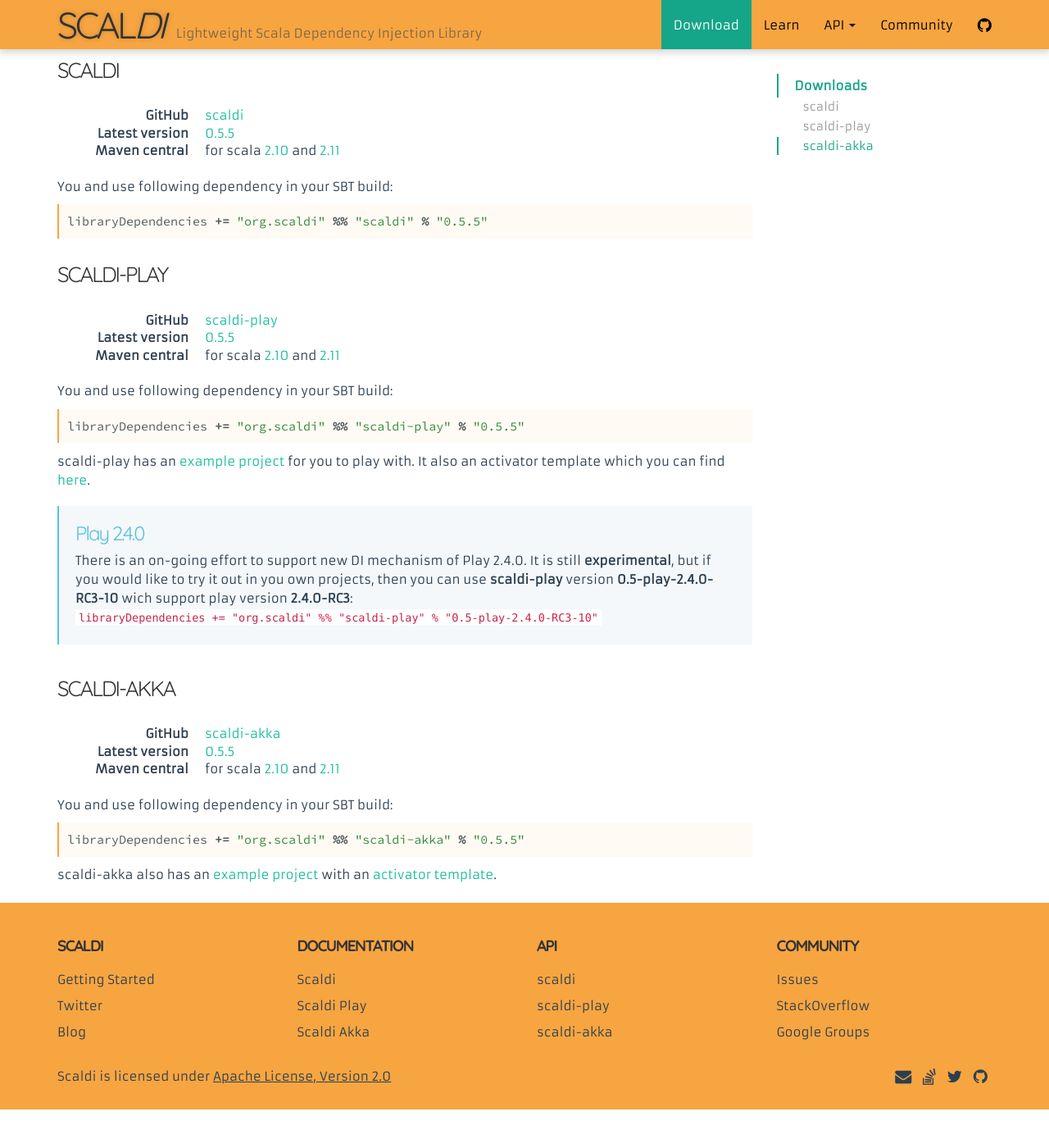
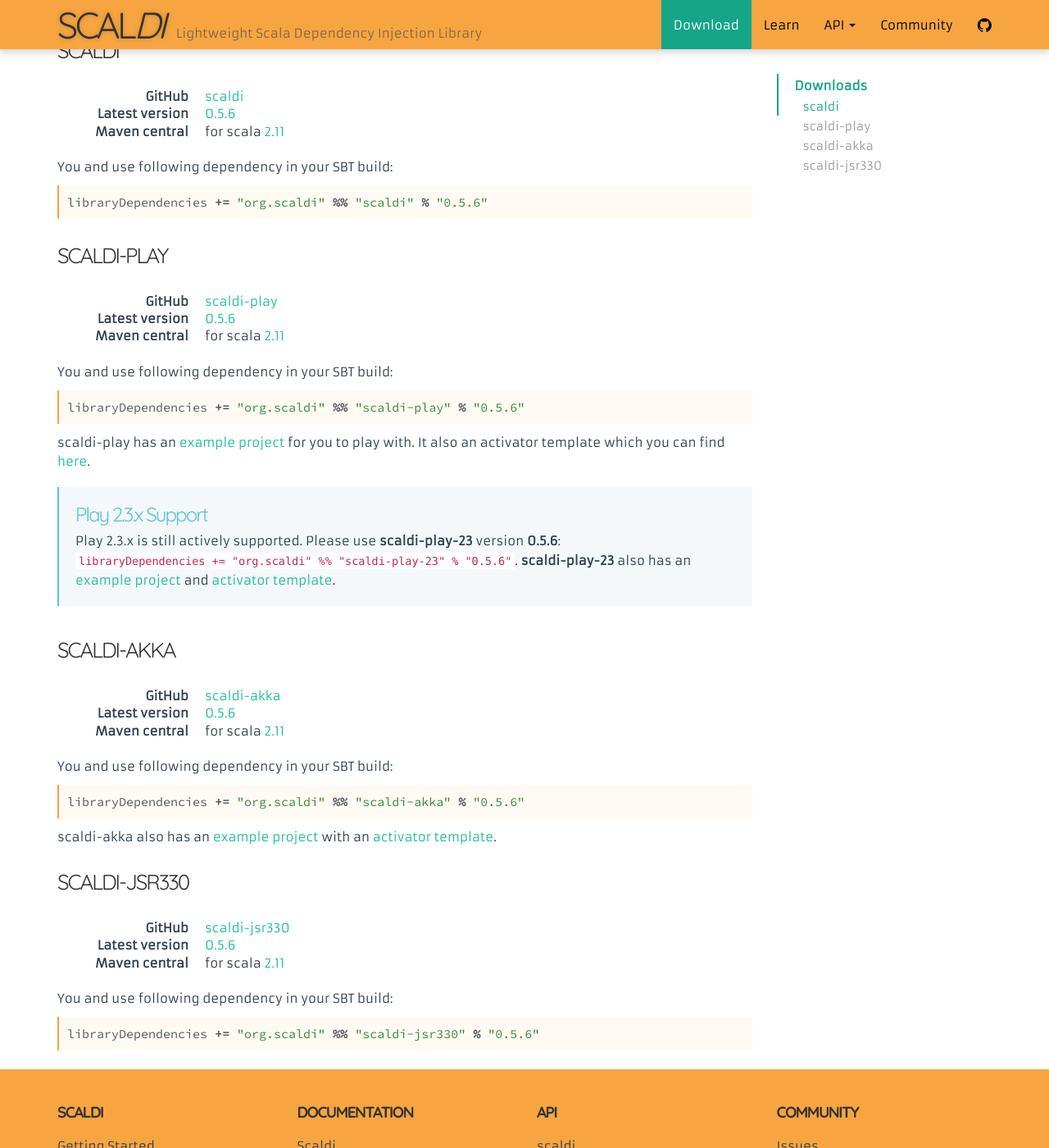
Before and after one commit to scaldi/scaldi-website, a Jekyll site: the page built from download.md, in a window 1280 px wide and 1400 px high, scrolled down 209 px. Shown: the whole window at 82% size. Built offline with Jekyll 4.4.1, drawn with Linux system fonts in a browser that asks for light colours; before the commit the page ends 1562 px from its top, so only the background shows below that; some of the changed text lies outside the part shown.

Commit message:
Updated downloads

```diff
--- a/_config.yml
+++ b/_config.yml
@@ -7,25 +7,23 @@
 domain: scaldi.org
 
 version:
-  scaldi: 0.5.5
-  scaldi-play: 0.5.5
-  scaldi-play-24: 0.5-play-2.4.0-RC3-10
-  play-24: 2.4.0-RC3
-  scaldi-akka: 0.5.5
-
-version-210:
-  scaldi: 0.3.2
-  scaldi-play: 0.3.3
-  scaldi-akka: 0.3.3
+  scaldi: 0.5.6
+  scaldi-jsr330: 0.5.6
+  scaldi-play: 0.5.6
+  scaldi-play-23: 0.5.6
+  scaldi-akka: 0.5.6
 
 link:
   scaldi-github: https://github.com/scaldi
   scaldi-maven: http://search.maven.org/#search%7Cga%7C1%7Cg%3A%22org.scaldi%22
   scaldi-releases: https://github.com/scaldi/scaldi/releases
+  scaldi-jsr330-releases: https://github.com/scaldi/scaldi-jsr330/releases
   scaldi-play-releases: https://github.com/scaldi/scaldi-play/releases
   scaldi-akka-releases: https://github.com/scaldi/scaldi-akka/releases
   scaldi-play-example-github: https://github.com/scaldi/scaldi-play-example
+  scaldi-play-example-github-23: https://github.com/scaldi/scaldi-play-2.3-example
   scaldi-play-example-template: https://typesafe.com/activator/template/scaldi-play-example
+  scaldi-play-example-template-23: http://www.typesafe.com/activator/template/scaldi-play-23-example
   scaldi-play-example-blog: http://hacking-scala.org/post/51407241538/easy-dependency-injection-in-play-framework-with-scaldi
   scaldi-akka-example-github: https://github.com/scaldi/scaldi-akka-example
   scaldi-akka-example-template: https://typesafe.com/activator/template/scaldi-akka-example
@@ -43,14 +41,17 @@
     scaldi-akka: http://scaldi.github.io/scaldi-akka/latest/api
   repo:
     scaldi: https://github.com/scaldi/scaldi
+    scaldi-jsr330: https://github.com/scaldi/scaldi-jsr330
     scaldi-play: https://github.com/scaldi/scaldi-play
     scaldi-akka: https://github.com/scaldi/scaldi-akka
   maven:
     scaldi: http://search.maven.org/#artifactdetails%7Corg.scaldi%7Cscaldi_
+    scaldi-jsr330: http://search.maven.org/#artifactdetails%7Corg.scaldi%7Cscaldi-jsr330_
     scaldi-play: http://search.maven.org/#artifactdetails%7Corg.scaldi%7Cscaldi-play_
     scaldi-akka: http://search.maven.org/#artifactdetails%7Corg.scaldi%7Cscaldi-akka_
   issues:
     scaldi: https://github.com/scaldi/scaldi/issues
+    scaldi-jsr330: https://github.com/scaldi/scaldi-jsr330/issues
     scaldi-play: https://github.com/scaldi/scaldi-play/issues
     scaldi-akka: https://github.com/scaldi/scaldi-akka/issues
   website: https://github.com/scaldi/scaldi-website
--- a/download.md
+++ b/download.md
@@ -9,7 +9,6 @@
 The latest version of the library is [{{site.version.scaldi}}]({{site.link.scaldi-releases}}).
 You can view and download the sources directly from the [GitHub repo]({{site.link.scaldi-github}}).
 If you want want to download jars, then please do so directly from the [maven central]({{site.link.scaldi-maven}}).
-Scaldi is cross-compiled with Scala version **2.10** and **2.11**.
 Starting from version **0.4** Scaldi only compiled with Scala version **2.11**. Below is a quick summary for every library.
 
 ### scaldi
@@ -18,8 +17,7 @@
   <dt>GitHub</dt><dd><a target="_blank" href="{{site.link.repo.scaldi}}">scaldi</a></dd>
   <dt>Latest version</dt><dd><a target="_blank" href="{{site.link.scaldi-releases}}">{{site.version.scaldi}}</a></dd>
   <dt>Maven central</dt><dd>
-    for scala <a target="_blank" href="{{site.link.maven.scaldi}}2.10%7C{{site.version-210.scaldi}}%7Cjar">2.10</a> and
-    <a target="_blank" href="{{site.link.maven.scaldi}}2.11%7C{{site.version.scaldi}}%7Cjar">2.11</a>
+    for scala <a target="_blank" href="{{site.link.maven.scaldi}}2.11%7C{{site.version.scaldi}}%7Cjar">2.11</a>
   </dd>
 </dl>
 
@@ -35,8 +33,7 @@
   <dt>GitHub</dt><dd><a target="_blank" href="{{site.link.repo.scaldi-play}}">scaldi-play</a></dd>
   <dt>Latest version</dt><dd><a target="_blank" href="{{site.link.scaldi-play-releases}}">{{site.version.scaldi-play}}</a></dd>
   <dt>Maven central</dt><dd>
-    for scala <a target="_blank" href="{{site.link.maven.scaldi-play}}2.10%7C{{site.version-210.scaldi-play}}%7Cjar">2.10</a> and
-    <a target="_blank" href="{{site.link.maven.scaldi-play}}2.11%7C{{site.version.scaldi-play}}%7Cjar">2.11</a>
+    for scala <a target="_blank" href="{{site.link.maven.scaldi-play}}2.11%7C{{site.version.scaldi-play}}%7Cjar">2.11</a>
   </dd>
 </dl>
 
@@ -49,9 +46,9 @@
 scaldi-play has an [example project]({{site.link.scaldi-play-example-github}}) for you to play with.
 It also an activator template which you can find [here]({{site.link.scaldi-play-example-template}}).
 
-{% include ext.html type="info" title="Play 2.4.0" %}
-There is an on-going effort to support new DI mechanism of Play 2.4.0. It is still **experimental**, but if you would like to try it out
-in you own projects, then you can use **scaldi-play** version **{{site.version.scaldi-play-24}}** wich support play version **{{site.version.play-24}}**: `libraryDependencies += "org.scaldi" %% "scaldi-play" % "{{site.version.scaldi-play-24}}"`
+{% include ext.html type="info" title="Play 2.3.x Support" %}
+Play 2.3.x is still actively supported. Please use **scaldi-play-23** version **{{site.version.scaldi-play-23}}**: `libraryDependencies += "org.scaldi" %% "scaldi-play-23" % "{{site.version.scaldi-play-23}}"`.
+**scaldi-play-23** also has an [example project]({{site.link.scaldi-play-example-github-23}}) and [activator template]({{site.link.scaldi-play-example-template-23}}).
 {% include cend.html %}
 
 ### scaldi-akka
@@ -60,8 +57,7 @@
   <dt>GitHub</dt><dd><a target="_blank" href="{{site.link.repo.scaldi-akka}}">scaldi-akka</a></dd>
   <dt>Latest version</dt><dd><a target="_blank" href="{{site.link.scaldi-akka-releases}}">{{site.version.scaldi-akka}}</a></dd>
   <dt>Maven central</dt><dd>
-    for scala <a target="_blank" href="{{site.link.maven.scaldi-akka}}2.10%7C{{site.version-210.scaldi-akka}}%7Cjar">2.10</a> and
-    <a target="_blank" href="{{site.link.maven.scaldi-akka}}2.11%7C{{site.version.scaldi-akka}}%7Cjar">2.11</a>
+    for scala <a target="_blank" href="{{site.link.maven.scaldi-akka}}2.11%7C{{site.version.scaldi-akka}}%7Cjar">2.11</a>
   </dd>
 </dl>
 
@@ -72,3 +68,19 @@
 {% endhighlight %}
 
 scaldi-akka also has an [example project]({{site.link.scaldi-akka-example-github}}) with an [activator template]({{site.link.scaldi-akka-example-template}}).
+
+### scaldi-jsr330
+
+<dl class="dl-horizontal">
+  <dt>GitHub</dt><dd><a target="_blank" href="{{site.link.repo.scaldi-jsr330}}">scaldi-jsr330</a></dd>
+  <dt>Latest version</dt><dd><a target="_blank" href="{{site.link.scaldi-jsr330-releases}}">{{site.version.scaldi-jsr330}}</a></dd>
+  <dt>Maven central</dt><dd>
+    for scala <a target="_blank" href="{{site.link.maven.scaldi}}2.11%7C{{site.version.scaldi}}%7Cjar">2.11</a>
+  </dd>
+</dl>
+
+You and use following dependency in your SBT build:
+
+{% highlight scala %}
+libraryDependencies += "org.scaldi" %% "scaldi-jsr330" % "{{site.version.scaldi-jsr330}}"
+{% endhighlight %}
```
